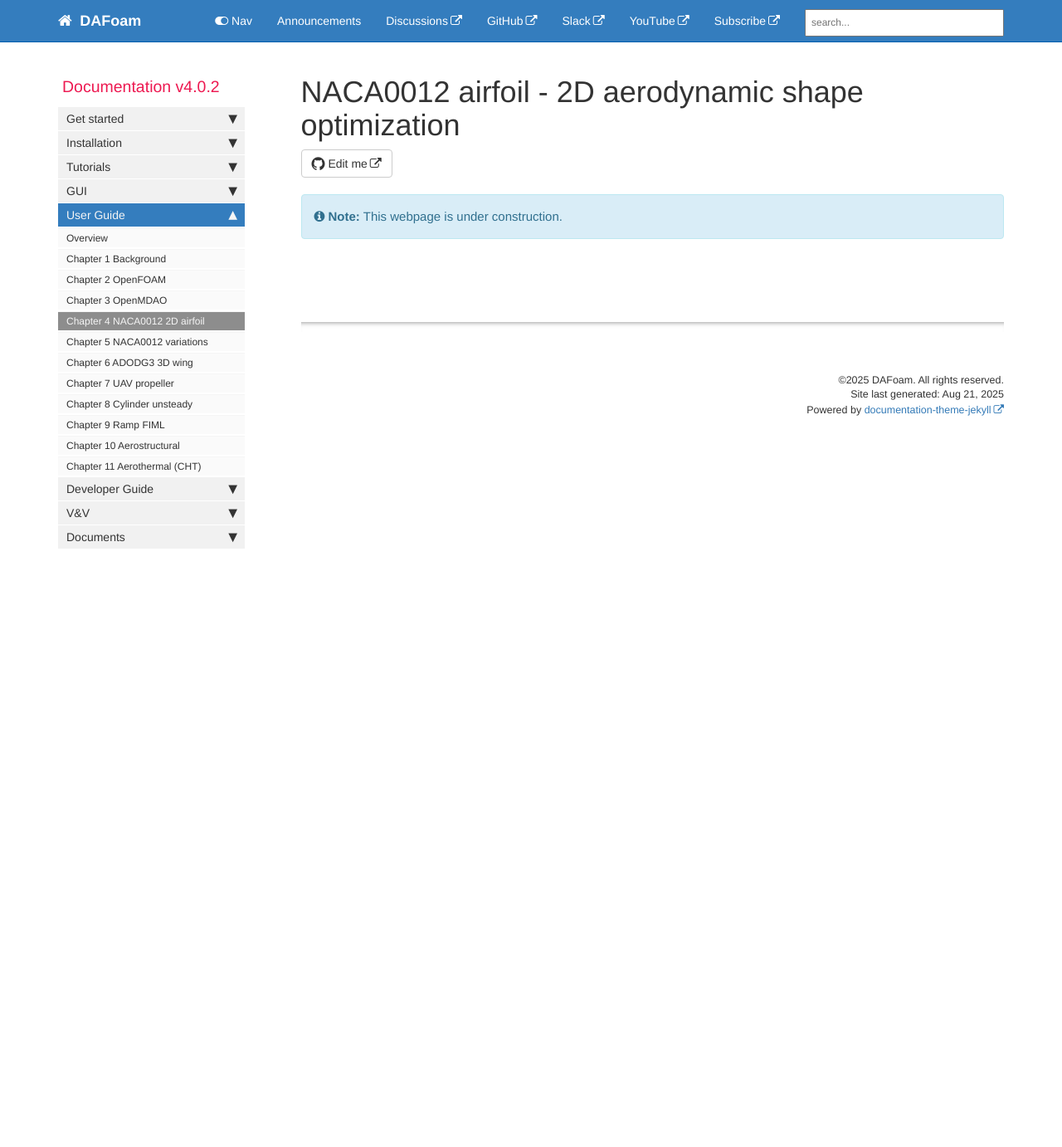
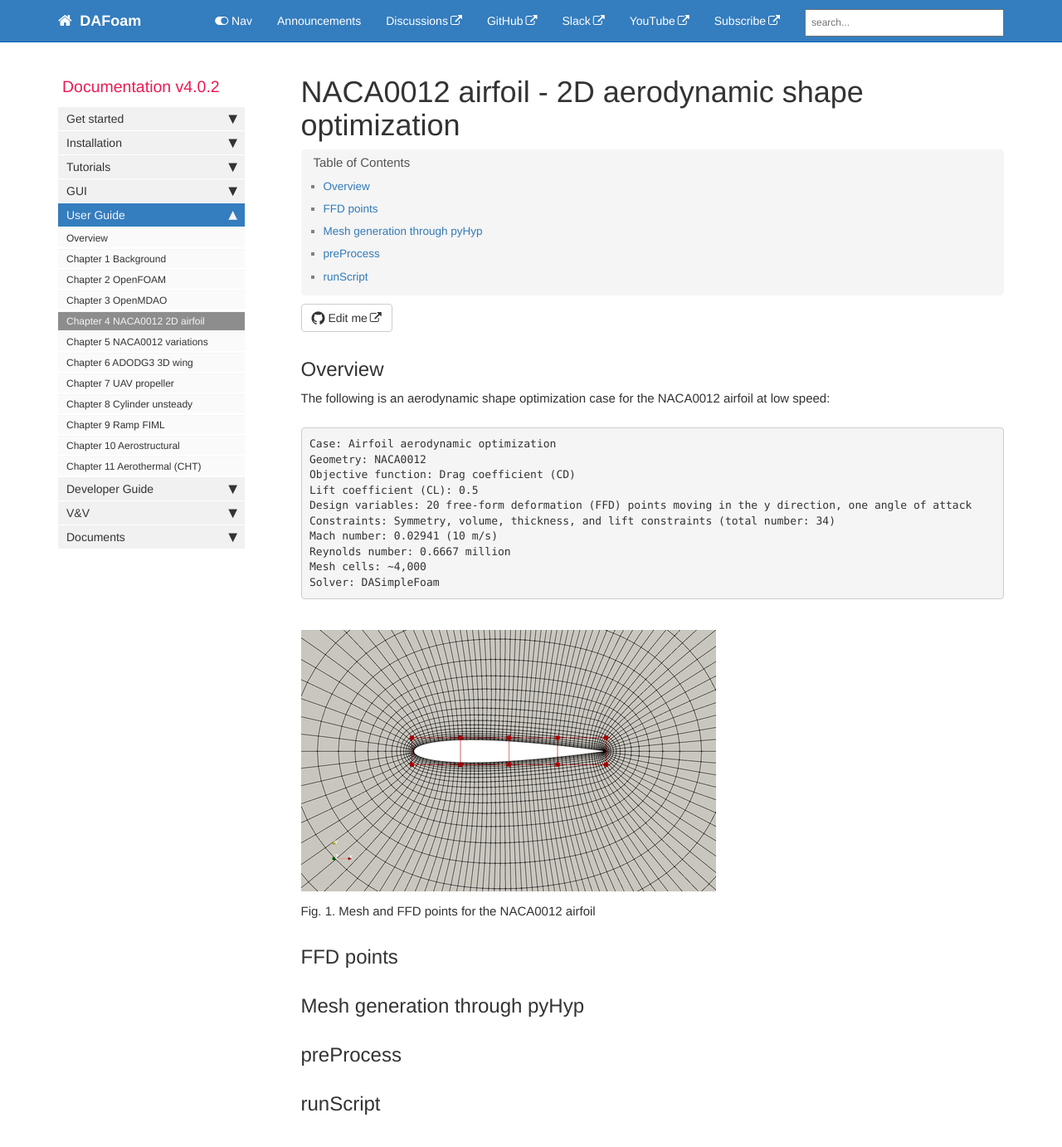
Before and after one commit to DAFoam/DAFoam.github.io, a Jekyll site: the page built from pages/mydoc/mydoc_user_guide_naca0012.md, in a window 1280 px wide and 1400 px high. Shown: the top 1382 px of the window at 83% size. Built offline with Jekyll 4.4.1, drawn with Linux system fonts in a browser that asks for light colours; comment, search, counter and statistics services are not loaded.

Commit message:
Update mydoc_user_guide_naca0012.md
WiP

```diff
--- a/pages/mydoc/mydoc_user_guide_naca0012.md
+++ b/pages/mydoc/mydoc_user_guide_naca0012.md
@@ -7,7 +7,34 @@ permalink: mydoc_user_guide_naca0012.html
 folder: mydoc
 ---
 
-{% include note.html content="This webpage is under construction." %}
+## Overview
+
+The following is an aerodynamic shape optimization case for the NACA0012 airfoil at low speed:
+
+<pre>
+Case: Airfoil aerodynamic optimization
+Geometry: NACA0012
+Objective function: Drag coefficient (CD)
+Lift coefficient (CL): 0.5
+Design variables: 20 free-form deformation (FFD) points moving in the y direction, one angle of attack
+Constraints: Symmetry, volume, thickness, and lift constraints (total number: 34)
+Mach number: 0.02941 (10 m/s)
+Reynolds number: 0.6667 million
+Mesh cells: ~4,000
+Solver: DASimpleFoam
+</pre>
+
+<img src="{{ site.url }}{{ site.baseurl }}/images/tutorials/NACA0012_FFD.png" width="500" />
+
+Fig. 1. Mesh and FFD points for the NACA0012 airfoil
+
+## FFD points
+
+## Mesh generation through pyHyp
+
+## preProcess
+
+## runScript
 
 
 {% include links.html %}
```
